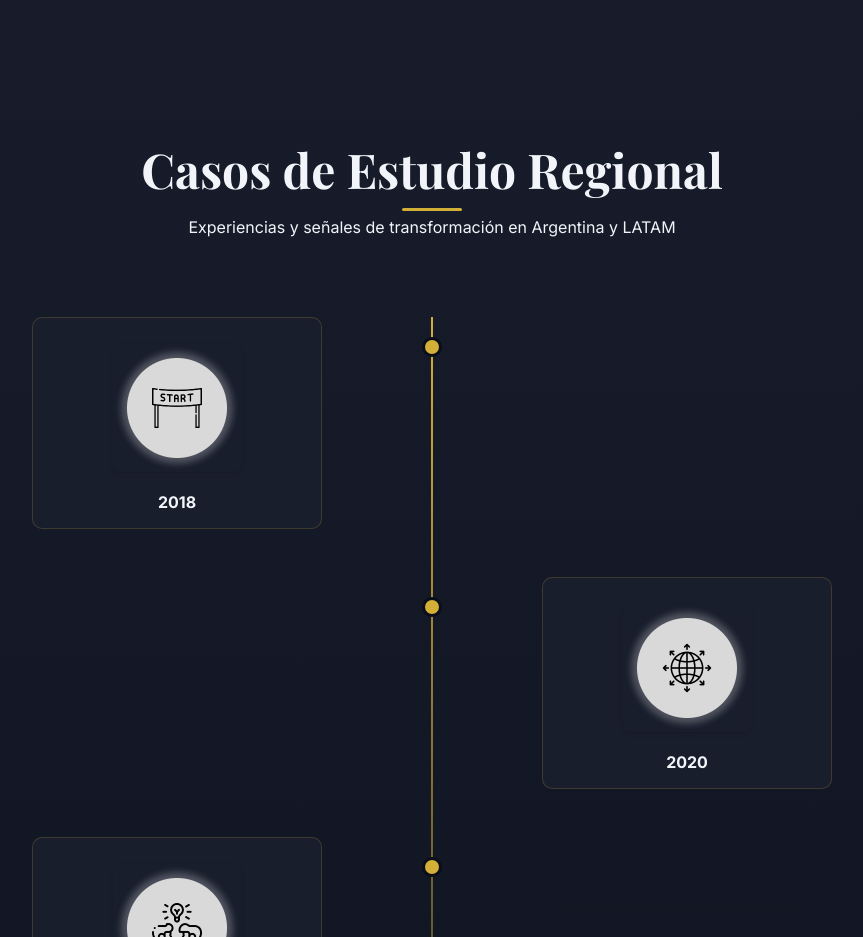
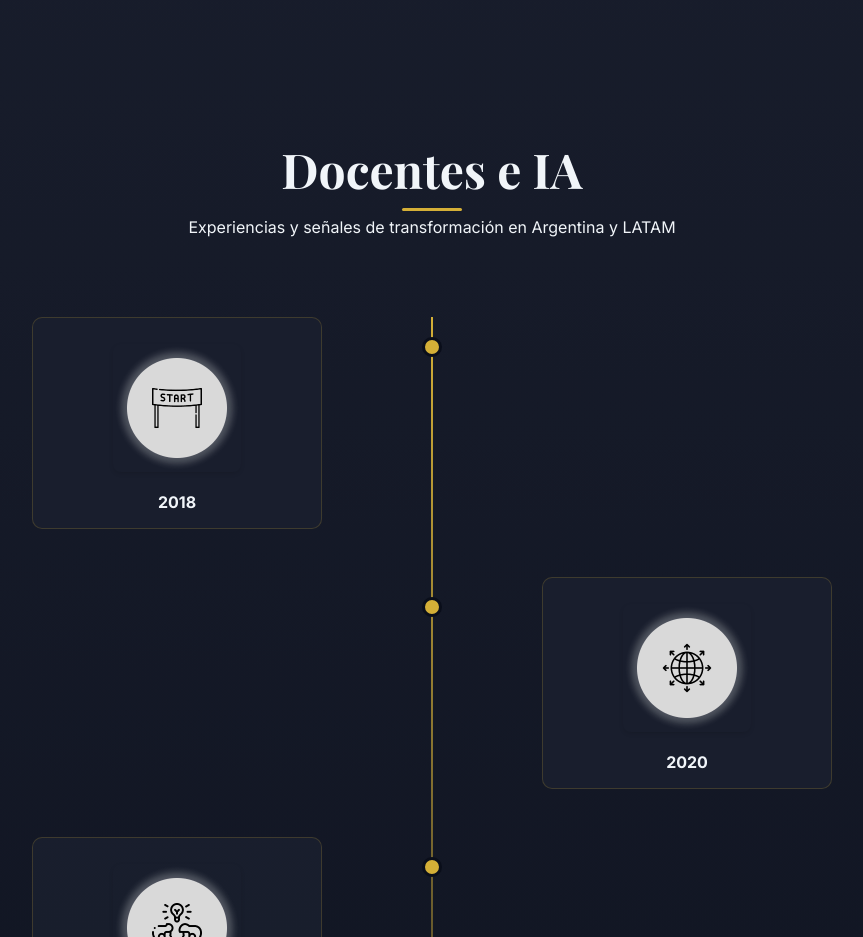
Before and after one commit to joaquinmarini1/taller2, a plain HTML site: page index.html in a window 1280 px wide. Shown: the part 3220-4157 px from the top of the page, without its empty margins (208-1071 px from the left). Drawn offline with nearby package versions, Linux system fonts and the light colour scheme.

Commit message:
Update index.html

```diff
--- a/index.html
+++ b/index.html
@@ -208,7 +208,7 @@ Las instituciones planean aumentar su inversión en IA</p>
   <section class="content-section" id="casos">
     <div class="section-container">
       <div class="section-header">
-        <h2 class="section-title">Casos de Estudio Regional</h2>
+        <h2 class="section-title">Docentes e IA</h2>
         <p>Experiencias y señales de transformación en Argentina y LATAM</p>
       </div>
 
```
